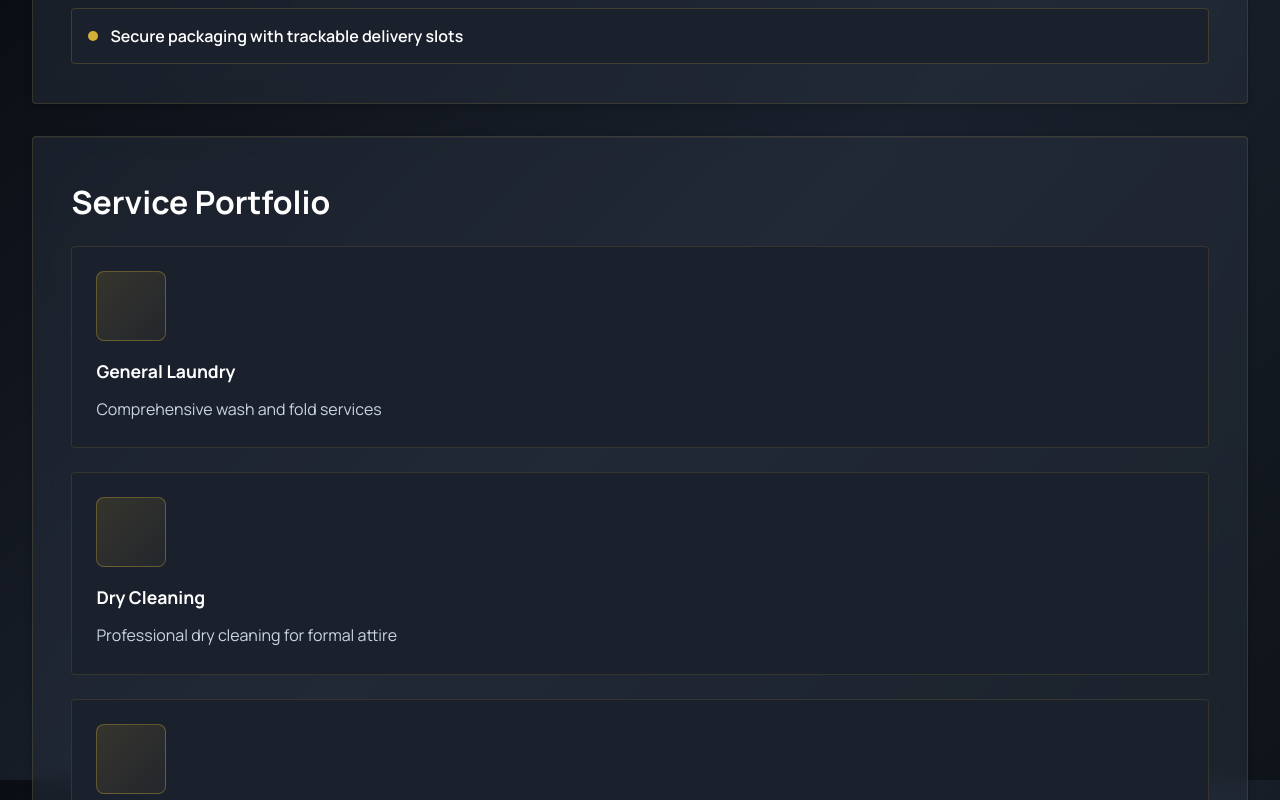
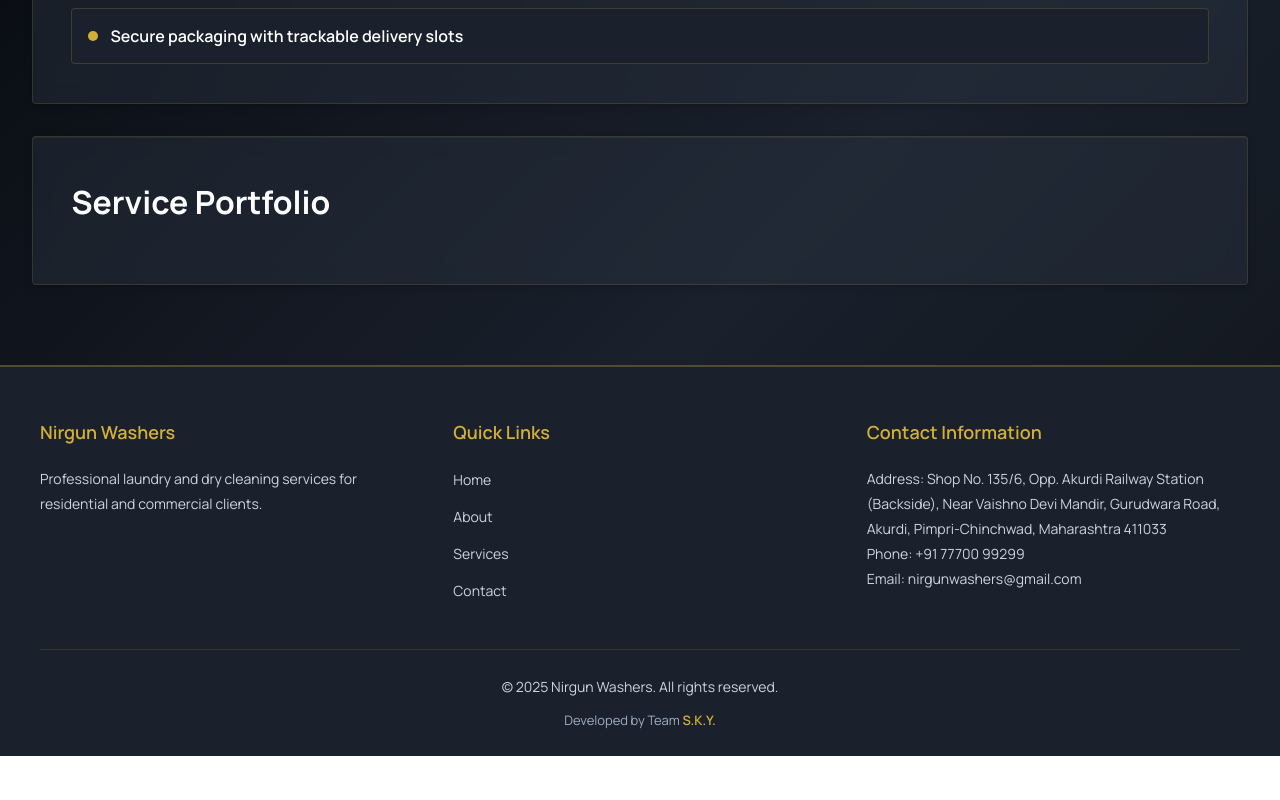
Before and after one commit to nirgunwashers/NirgunWashers.in, a React (Vite) app: page /about in a window 1280 px wide. Shown: the part 1620-2420 px from the top of the page. After the commit the page ends 2376 px from the top, so only its background shows below. Built offline with nearby package versions, Linux system fonts and the light colour scheme.

Commit message:
Remove Service Portfolio section from About page and update address

```diff
--- a/src/i18n/translations.js
+++ b/src/i18n/translations.js
@@ -87,7 +87,7 @@ export const translations = {
       originalShopHeading: 'Our Established Location',
       shopName: 'Innovative Laundry Basket',
       shopLocation: 'Ravet, Pimpri-Chinchwad',
-      shopAddress: 'Near Dypiu/Dypcoe , Ravet, Pimpri-Chinchwad, Maharashtra 412101',
+      shopAddress: 'Near DY Patil College,Ravet,Pimpri-Chinchwad, Maharashtra 411033',
       shopRating: '4.8★',
       shopReviews: '150+ Reviews',
       viewAllReviews: 'View All Google Reviews',
--- a/src/pages/About.jsx
+++ b/src/pages/About.jsx
@@ -28,18 +28,6 @@ export default function About() {
                   ))}
                 </ul>
               )}
-
-              {section.services && (
-                <div className="services-list">
-                  {section.services.map((service) => (
-                    <div key={service.title} className="service-item">
-                      <div className="service-icon"></div>
-                      <h4>{service.title}</h4>
-                      <p>{service.copy}</p>
-                    </div>
-                  ))}
-                </div>
-              )}
             </div>
           ))}
         </div>
```
